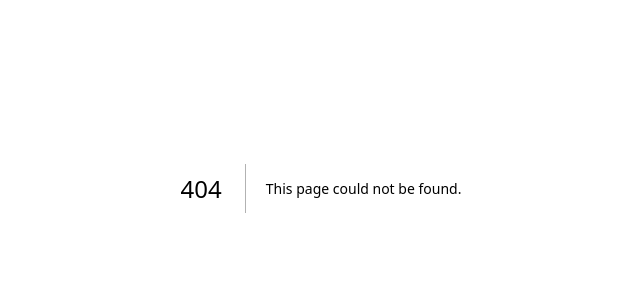
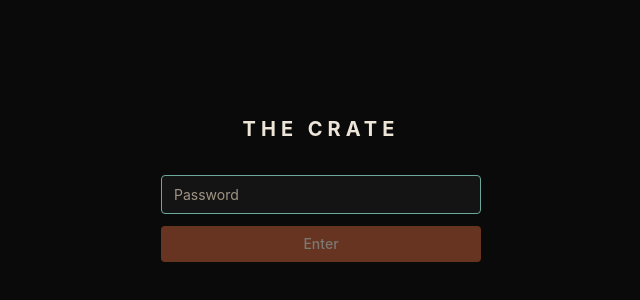
Before and after one commit to macadamiasyd/the-crate, a Next.js app: page /login in a window 1280 px wide. Before the commit this address had no page. Shown: the part 212-512 px from the top of the page, without its empty margins (319-959 px from the left). Built offline with nearby package versions, Linux system fonts and the light colour scheme.

Commit message:
password

```diff
--- /dev/null
+++ b/src/app/api/auth/route.ts
@@ -0,0 +1,21 @@
+import { NextRequest, NextResponse } from 'next/server'
+
+const PASSWORD = process.env.APP_PASSWORD ?? 'spinitbitch'
+
+export async function POST(req: NextRequest) {
+  const { password } = await req.json()
+
+  if (password !== PASSWORD) {
+    return NextResponse.json({ error: 'Wrong password' }, { status: 401 })
+  }
+
+  const res = NextResponse.json({ ok: true })
+  res.cookies.set('crate-auth', 'ok', {
+    httpOnly: true,
+    secure: process.env.NODE_ENV === 'production',
+    sameSite: 'lax',
+    maxAge: 60 * 60 * 24 * 30,
+    path: '/',
+  })
+  return res
+}
--- /dev/null
+++ b/src/app/login/page.tsx
@@ -0,0 +1,62 @@
+'use client'
+
+import { useState } from 'react'
+import { useRouter } from 'next/navigation'
+
+export default function LoginPage() {
+  const router = useRouter()
+  const [password, setPassword] = useState('')
+  const [error, setError] = useState(false)
+  const [loading, setLoading] = useState(false)
+
+  async function handleSubmit(e: React.FormEvent) {
+    e.preventDefault()
+    setLoading(true)
+    setError(false)
+
+    const res = await fetch('/api/auth', {
+      method: 'POST',
+      headers: { 'Content-Type': 'application/json' },
+      body: JSON.stringify({ password }),
+    })
+
+    if (res.ok) {
+      router.push('/')
+      router.refresh()
+    } else {
+      setError(true)
+      setPassword('')
+    }
+    setLoading(false)
+  }
+
+  return (
+    <div className="min-h-screen bg-bg flex items-center justify-center">
+      <div className="w-full max-w-xs">
+        <h1 className="text-cream text-xl font-bold tracking-[0.25em] uppercase text-center mb-8">
+          The Crate
+        </h1>
+        <form onSubmit={handleSubmit} className="space-y-3">
+          <input
+            type="password"
+            value={password}
+            onChange={e => setPassword(e.target.value)}
+            placeholder="Password"
+            autoFocus
+            className={error ? 'border-accent' : ''}
+          />
+          {error && (
+            <p className="text-accent text-xs">Wrong password.</p>
+          )}
+          <button
+            type="submit"
+            disabled={loading || !password}
+            className="w-full py-2 bg-accent text-cream rounded text-sm font-medium hover:opacity-90 transition-opacity disabled:opacity-50"
+          >
+            {loading ? '…' : 'Enter'}
+          </button>
+        </form>
+      </div>
+    </div>
+  )
+}
```
Also changed, not shown: src/middleware.ts (added, +22 -0 lines), tsconfig.json (+26 -6 lines).
